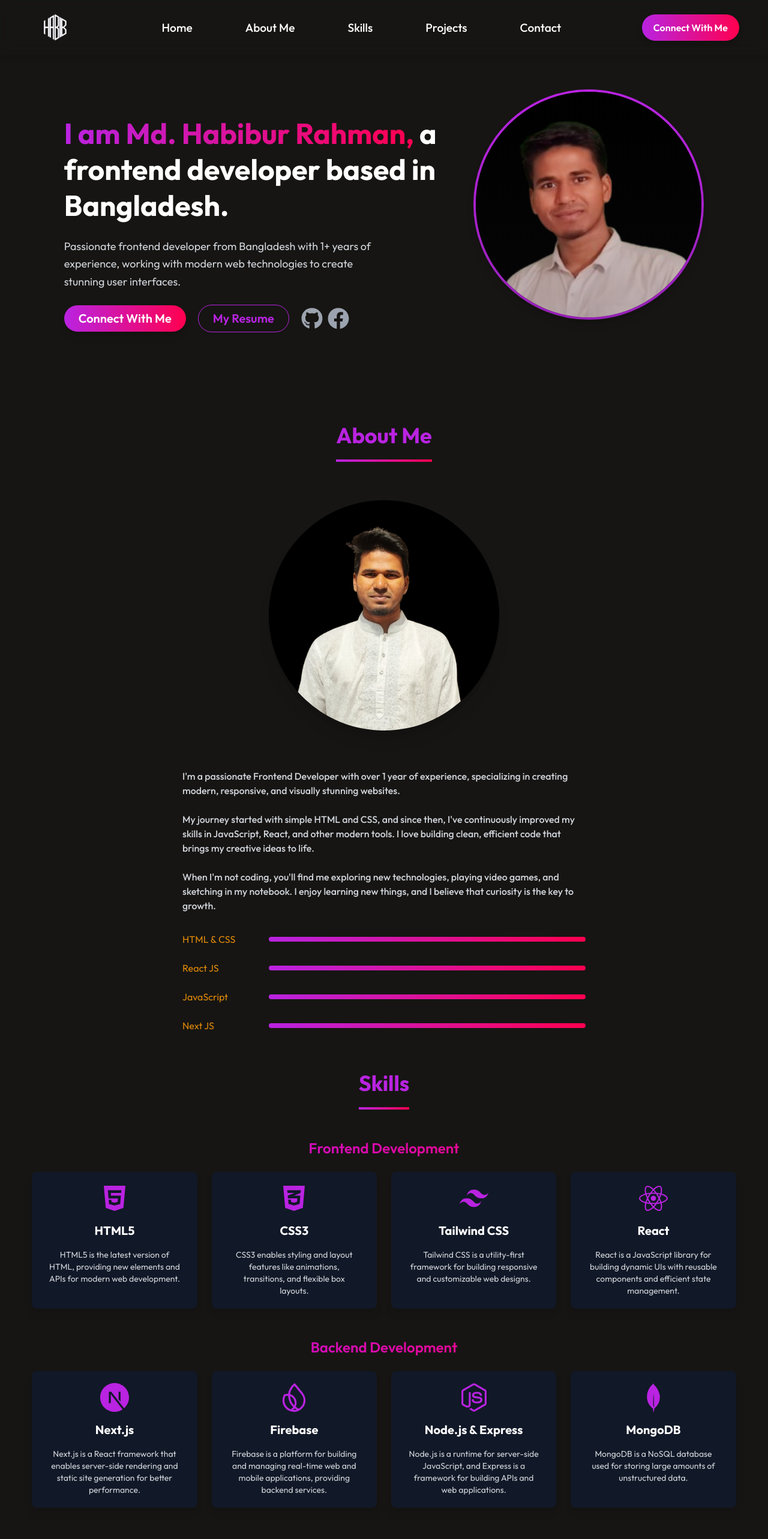
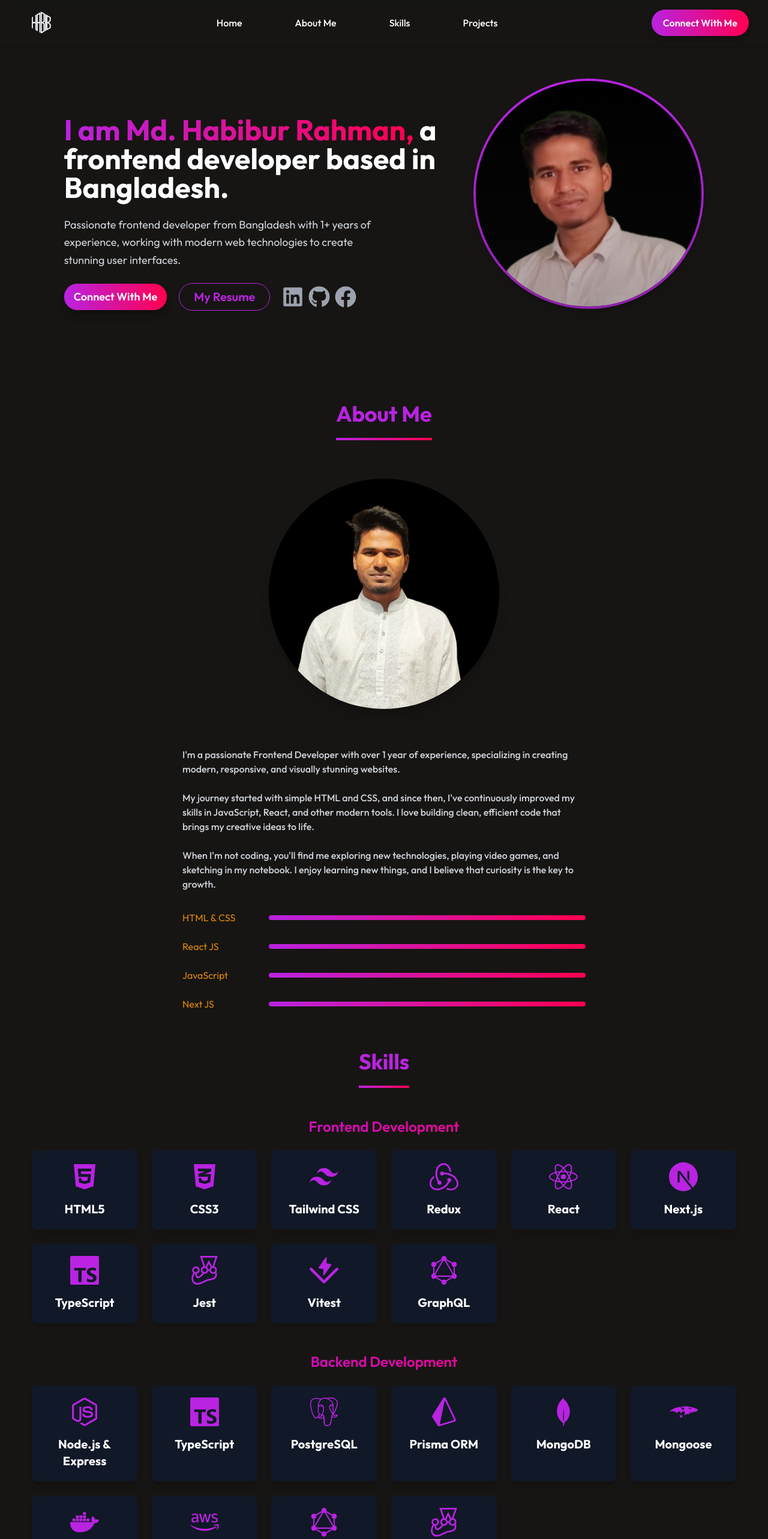
Before and after one commit to habib395/profile-repository, a React (Vite) app: page / in a window 1280 px wide. Shown: the top 2566 px of the page at 60% size. Built offline with nearby package versions, Linux system fonts and the light colour scheme.

Commit message:
polish the portfolio started already

```diff
--- a/src/Components/Contact/Contact.jsx
+++ b/src/Components/Contact/Contact.jsx
@@ -4,6 +4,8 @@ import { FaSquareWhatsapp } from "react-icons/fa6";
 import { IoHome } from "react-icons/io5";
 import { FaPhoneAlt } from "react-icons/fa";
 import Animation from "./Animation";
+
+import { FaFacebook, FaGithub, FaLinkedin } from "react-icons/fa";
 
 
 const Contact = () => {
@@ -80,6 +82,32 @@ const Contact = () => {
               <IoHome size={24} />
               <p className="text-lg">Rajshahi, Bangladesh</p>
             </div>
+             <div className="flex gap-4">
+            <a
+                          href="www.linkedin.com/in/md-habibur-rahman-9598a1368"
+                          target="_blank"
+                          rel="noopener noreferrer"
+                          className="text-2xl text-gray-400 hover:text-[#B923E1] transition"
+                        >
+                          <FaLinkedin />
+            </a>
+            <a
+              href="https://www.facebook.com/md.habibur.rahman.sujon.788802"
+              target="_blank"
+              rel="noopener noreferrer"
+              className="text-2xl text-gray-400 hover:text-[#B923E1] transition"
+            >
+              <FaFacebook />
+            </a>
+            <a
+              href="https://github.com/habib395"
+              target="_blank"
+              rel="noopener noreferrer"
+              className="text-2xl text-gray-400 hover:text-[#B923E1] transition"
+            >
+              <FaGithub />
+            </a>
+          </div>
             <div>
               <Animation></Animation>
             </div>
@@ -88,7 +116,7 @@ const Contact = () => {
 
         <form
           onSubmit={onSubmit}
-          className="flex flex-col gap-6 w-full lg:w-1/2 bg-gray-900 p-8 rounded-xl shadow-lg"
+          className="flex flex-col gap-6 w-full lg:w-1/2 bg-gray-900 p-8 rounded-xl shadow-lg pt-4"
         >
           <h2 className="text-3xl font-semibold bg-gradient-to-l from-[#ff004f] to-[#B415FF] bg-clip-text text-transparent">
             Send a Message
--- a/src/Components/Footer/Footer.jsx
+++ b/src/Components/Footer/Footer.jsx
@@ -1,6 +1,6 @@
 import { FaCircleUser } from "react-icons/fa6";
 import { IoLogoBuffer } from "react-icons/io5";
-import { FaFacebook, FaGithub } from "react-icons/fa";
+// import { FaFacebook, FaGithub, FaLinkedin } from "react-icons/fa";
 
 const Footer = () => {
   return (
@@ -45,7 +45,15 @@ const Footer = () => {
           <p className="cursor-pointer hover:text-white transition">
             Privacy Policy
           </p>
-          <div className="flex gap-4">
+          {/* <div className="flex gap-4">
+            <a
+                          href="www.linkedin.com/in/md-habibur-rahman-9598a1368"
+                          target="_blank"
+                          rel="noopener noreferrer"
+                          className="text-2xl text-gray-400 hover:text-[#B923E1] transition"
+                        >
+                          <FaLinkedin />
+            </a>
             <a
               href="https://www.facebook.com/md.habibur.rahman.sujon.788802"
               target="_blank"
@@ -62,7 +70,7 @@ const Footer = () => {
             >
               <FaGithub />
             </a>
-          </div>
+          </div> */}
         </div>
       </div>
     </footer>
--- a/src/Components/Hero/Hero.jsx
+++ b/src/Components/Hero/Hero.jsx
@@ -1,6 +1,8 @@
 import { motion } from "framer-motion";
 import profile_img from "../../assets/heroImg.png";
 import { FaFacebook, FaGithub } from "react-icons/fa";
+import { FaLinkedin } from "react-icons/fa";
+import AnchorLink from "react-anchor-link-smooth-scroll";
 
 const Hero = () => {
   return (
@@ -15,7 +17,7 @@ const Hero = () => {
         animate={{ opacity: 1, y: 0 }}
         transition={{ duration: 1 }}
       >
-        <h1 className="text-5xl font-bold leading-tight pt-16">
+        <h1 className="text-3xl sm:text-4xl lg:text-5xl font-bold leading-tight pt-16">
           <span className="bg-gradient-to-r from-[#B923E1] to-[#ff004f] text-transparent bg-clip-text">
             I am Md. Habibur Rahman,
           </span>{" "}
@@ -40,11 +42,13 @@ const Hero = () => {
           transition={{ delay: 0.8, duration: 0.8 }}
         >
           <motion.button
-            className="px-6 py-2 rounded-full bg-gradient-to-r from-[#B923E1] to-[#ff004f] text-white font-semibold shadow-lg transition-all duration-300 hover:scale-110"
+            className="rounded-full bg-gradient-to-r from-[#B923E1] to-[#ff004f] text-white font-semibold shadow-lg transition-all duration-300 hover:scale-110"
             whileHover={{ scale: 1.1 }}
             whileTap={{ scale: 0.9 }}
           >
-            Connect With Me
+            <div className="px-4 py-2 flex items-center text-lg font-semibold hover:scale-105 transition-transform duration-300 cursor-pointer rounded-full bg-gradient-to-r from-[#B923E1] to-[#ff004f] text-white shadow-lg hover:shadow-xl">
+                    <AnchorLink className="anchor-link" offset={50} href='#contact'><p>Connect With Me</p></AnchorLink>
+                  </div>
           </motion.button>
 
           <motion.button
@@ -53,7 +57,7 @@ const Hero = () => {
             whileTap={{ scale: 0.9 }}
           >
             <a
-              href="https://drive.google.com/file/d/1Kd0ATPOMK5uFIox0j7nbAGP3zXPM-gEx/view"
+              href="https://drive.google.com/file/d/1iTSonsxAjQu4Uoy1BwRqHyHQfoGQZkv1/view?usp=sharing"
               target="_blank"
               rel="noopener noreferrer"
             >
@@ -62,6 +66,15 @@ const Hero = () => {
           </motion.button>
 
           <div className="flex gap-2">
+            <motion.a
+              href="www.linkedin.com/in/md-habibur-rahman-9598a1368"
+              target="_blank"
+              rel="noopener noreferrer"
+              className="text-4xl text-gray-400 hover:text-[#B923E1] transition"
+              whileHover={{ scale: 1.2, rotate: 10 }}
+            >
+              <FaLinkedin />
+            </motion.a>
             <motion.a
               href="https://github.com/habib395"
               target="_blank"
@@ -92,7 +105,7 @@ const Hero = () => {
         transition={{ duration: 1 }}
       >
         <motion.div
-          className="relative w-72 h-72 md:w-96 md:h-96"
+          className="relative w-56 h-56 sm:w-72 sm:h-72 md:w-96 md:h-96"
           whileHover={{ scale: 1.05, rotate: 3 }}
         >
           <img
--- a/src/Components/Navbar/Navbar.css
+++ b/src/Components/Navbar/Navbar.css
@@ -13,7 +13,7 @@
 
 .nav-link p {
     margin: 0;
-    font-size: 1.2rem;
+    font-size: 1rem;
 }
 
 .connect-button {
@@ -47,7 +47,7 @@
 
 @media screen and (min-width: 1025px) {
     .navbar-container {
-        padding: 1rem 3rem;
+        padding: 0.5rem 2rem;
     }
 
     .nav-link {
@@ -69,7 +69,7 @@
 
 @media screen and (max-width: 1024px) {
     .navbar-container {
-        padding: 0.5rem 1rem;
+        padding: 0.5rem 0.5rem;
     }
 
     .nav-link {
--- a/src/Components/Navbar/Navbar.jsx
+++ b/src/Components/Navbar/Navbar.jsx
@@ -12,13 +12,16 @@ const Navbar = () => {
 
   return (
     <div className='navbar-container'>
-      <img className="h-12 w-auto transform hover:scale-110 transition-transform duration-300 cursor-pointer" src={logo} alt="Logo" />
+      <AnchorLink className="anchor-link" offset={50} href='#home'><p>
+        <img className="h-10 w-auto transform hover:scale-110 transition-transform duration-300 cursor-pointer" src={logo} alt="Logo" />
+        </p></AnchorLink>
+
 
       <div className="lg:hidden flex items-center" onClick={toggleMenu}>
         <span className="text-3xl text-white">☰</span>
       </div>
 
-      <ul className={`flex items-center list-none sm:gap-14 text-xl font-medium ${isMenuOpen ? 'isMenuOpen' : 'lg:flex lg:flex-row lg:static lg:bg-transparent hidden'}`}>
+      <ul className={`flex items-center list-none sm:gap-14 text-lg font-medium ${isMenuOpen ? 'isMenuOpen' : 'lg:flex lg:flex-row lg:static lg:bg-transparent hidden'}`}>
         <li className="nav-link relative hover:text-[#B923E1] transition-colors duration-300">
           <AnchorLink className="anchor-link" offset={50} href='#home'><p>Home</p></AnchorLink>
         </li>
@@ -31,13 +34,13 @@ const Navbar = () => {
         <li className="nav-link relative hover:text-[#B923E1] transition-colors duration-300">
           <AnchorLink className="anchor-link" offset={50} href='#portfolio'><p>Projects</p></AnchorLink>
         </li>
-        <li className="nav-link relative hover:text-[#B923E1] transition-colors duration-300">
+        {/* <li className="nav-link relative hover:text-[#B923E1] transition-colors duration-300">
           <AnchorLink className="anchor-link" offset={50} href='#contact'><p>Contact</p></AnchorLink>
-        </li>
+        </li> */}
       </ul>
 
       <div className="connect-button px-6 py-3 flex items-center text-xl font-semibold hover:scale-105 transition-transform duration-300 cursor-pointer rounded-full bg-gradient-to-r from-[#B923E1] to-[#ff004f] text-white shadow-lg hover:shadow-xl">
-        Connect With Me
+        <AnchorLink className="anchor-link" offset={50} href='#contact'><p> Connect With Me</p></AnchorLink>
       </div>
     </div>
   );
--- a/src/Components/Skills/Skills.jsx
+++ b/src/Components/Skills/Skills.jsx
@@ -4,7 +4,7 @@ import "./Skills.css";
 const Skills = () => {
   const renderSkills = (skills) => {
     return (
-      <div className="grid grid-cols-1 sm:grid-cols-2 md:grid-cols-3 lg:grid-cols-4 gap-6 mt-6">
+      <div className="grid grid-cols-3 sm:grid-cols-4 md:grid-cols-5 lg:grid-cols-6 gap-6 mt-6">
         {skills.map((skill, index) => {
           const IconComponent = skill.s_icon;
           return (
@@ -16,9 +16,9 @@ const Skills = () => {
 
               <h2 className="text-xl font-bold text-white">{skill.s_name}</h2>
 
-              <p className="text-gray-300 text-sm text-center px-2">
+              {/* <p className="text-gray-300 text-sm text-center px-2">
                 {skill.s_disc}
-              </p>
+              </p> */}
             </div>
           );
         })}
--- a/src/assets/Skills_data.js
+++ b/src/assets/Skills_data.js
@@ -2,6 +2,14 @@ import { FaHtml5, FaCss3Alt, FaReact, FaNodeJs, FaGitAlt, FaDatabase, FaGithub,
 import { SiTailwindcss, SiFirebase, SiMongodb, SiNextdotjs } from "react-icons/si";
 import { LuFileJson } from "react-icons/lu";
 import { PiStripeLogoFill } from "react-icons/pi";
+import { FaDocker, FaAws } from "react-icons/fa";
+import { SiRedux, SiTypescript, SiJest, SiVitest, SiGraphql } from "react-icons/si";
+import { SiPostgresql, SiPrisma, SiMongoose } from "react-icons/si";
+import { SiPostman } from "react-icons/si";
+import { SiShadcnui } from "react-icons/si";
+import { TbBrandVercelFilled } from "react-icons/tb";
+// import { TbBrandVercel, TbBrandShadcnUi } from "react-icons/tb";
+
 
 const Skills_data = [
   // Frontend Skills
@@ -30,12 +38,54 @@ const Skills_data = [
     proficiency: 80,
   },
   {
+    s_no: "04",
+    s_icon: SiRedux,
+    s_name: "Redux",
+    s_disc: "Redux is a predictable state container for managing application state in React apps.",
+    proficiency: 80,
+  },
+  {
     s_no: "05",
     s_icon: FaReact,
     s_name: "React",
     s_disc: "React is a JavaScript library for building dynamic UIs with reusable components and efficient state management.",
     proficiency: 85,
   },
+  {
+    s_no: "06",
+    s_icon: SiNextdotjs,
+    s_name: "Next.js",
+    s_disc: "Next.js is a React framework for server-side rendering, static site generation, and SEO optimization.",
+    proficiency: 80,
+  },
+  {
+    s_no: "07",
+    s_icon: SiTypescript,
+    s_name: "TypeScript",
+    s_disc: "TypeScript is a statically typed superset of JavaScript that improves code quality and developer experience.",
+    proficiency: 80,
+  },
+  {
+    s_no: "08",
+    s_icon: SiJest,
+    s_name: "Jest",
+    s_disc: "Jest is a delightful JavaScript testing framework used for unit testing frontend applications.",
+    proficiency: 75,
+  },
+  {
+    s_no: "09",
+    s_icon: SiVitest,
+    s_name: "Vitest",
+    s_disc: "Vitest is a fast unit testing framework built for Vite, offering instant feedback and modern DX.",
+    proficiency: 70,
+  },
+  {
+    s_no: "10",
+    s_icon: SiGraphql,
+    s_name: "GraphQL",
+    s_disc: "GraphQL is a query language that allows clients to request specific data, reducing over-fetching in frontend.",
+    proficiency: 75,
+  }
 
     ]
   },
@@ -45,34 +95,75 @@ const Skills_data = [
     category: "Backend",
     skills: [
        {
-        s_no: "07",
-        s_icon: SiNextdotjs,
-        s_name: "Next.js",
-        s_disc: "Next.js is a React framework that enables server-side rendering and static site generation for better performance.",
+    s_no: "01",
+    s_icon: FaNodeJs,
+    s_name: "Node.js & Express",
+    s_disc: "Node.js is a runtime for server-side JavaScript, and Express is a fast, minimalist web framework for APIs and web apps.",
+    proficiency: 75,
+  },
+  {
+    s_no: "02",
+    s_icon: SiTypescript,
+    s_name: "TypeScript",
+    s_disc: "TypeScript adds strong typing to JavaScript, improving code reliability and scalability in backend development.",
     proficiency: 80,
   },
   {
-        s_no: "09",
-        s_icon: SiFirebase,
-        s_name: "Firebase",
-        s_disc: "Firebase is a platform for building and managing real-time web and mobile applications, providing backend services.",
+    s_no: "03",
+    s_icon: SiPostgresql,
+    s_name: "PostgreSQL",
+    s_disc: "PostgreSQL is an advanced open-source relational database known for reliability, performance, and SQL compliance.",
+    proficiency: 78,
+  },
+  {
+    s_no: "04",
+    s_icon: SiPrisma,
+    s_name: "Prisma ORM",
+    s_disc: "Prisma is a modern ORM for Node.js and TypeScript that simplifies database access with type safety and auto-migrations.",
+    proficiency: 75,
+  },
+  {
+    s_no: "05",
+    s_icon: SiMongodb,
+    s_name: "MongoDB",
+    s_disc: "MongoDB is a popular NoSQL database for flexible, document-oriented storage in modern applications.",
+    proficiency: 78,
+  },
+  {
+    s_no: "06",
+    s_icon: SiMongoose,
+    s_name: "Mongoose",
+    s_disc: "Mongoose is an ODM that provides a straightforward way to model and work with MongoDB data in Node.js.",
+    proficiency: 76,
+  },
+  {
+    s_no: "07",
+    s_icon: FaDocker,
+    s_name: "Docker",
+    s_disc: "Docker is a platform that packages applications and their dependencies into containers for consistent development and deployment.",
     proficiency: 70,
   },
   {
     s_no: "08",
-        s_icon: FaNodeJs,
-        s_name: "Node.js & Express",
-        s_disc: "Node.js is a runtime for server-side JavaScript, and Express is a framework for building APIs and web applications.",
+    s_icon: FaAws,
+    s_name: "AWS",
+    s_disc: "Amazon Web Services (AWS) offers cloud infrastructure and backend services like EC2, S3, and Lambda for scalable deployments.",
+    proficiency: 72,
+  },
+  {
+    s_no: "09",
+    s_icon: SiGraphql,
+    s_name: "GraphQL",
+    s_disc: "GraphQL is a flexible API query language that allows clients to request exactly the data they need, improving performance.",
     proficiency: 75,
   },
   {
     s_no: "10",
-        s_icon: SiMongodb,
-        s_name: "MongoDB",
-        s_disc: "MongoDB is a NoSQL database used for storing large amounts of unstructured data.",
-        proficiency: 78,
+    s_icon: SiJest,
+    s_name: "Jest (Backend Testing)",
+    s_disc: "Jest is a powerful JavaScript testing framework used for unit and integration tests in backend APIs and logic.",
+    proficiency: 70,
   },
-
     ]
   },
 
@@ -107,6 +198,34 @@ const Skills_data = [
     s_name: "Stripe",
     s_disc: "Stripe is a popular payment processing platform used for handling online transactions and supporting various payment methods.",
     proficiency: 77,
+  },
+  {
+    s_no: "16",
+    s_icon: SiFirebase,
+    s_name: "Firebase",
+    s_disc: "Firebase provides backend services like real-time database, auth, and hosting to quickly build full-stack apps.",
+    proficiency: 78,
+  },
+  {
+    s_no: "17",
+    s_icon: TbBrandVercelFilled ,
+    s_name: "Vercel",
+    s_disc: "Vercel is a cloud platform for deploying frontend applications, offering serverless functions and global CDN.",
+    proficiency: 80,
+  },
+  {
+    s_no: "19",
+    s_icon:  SiShadcnui ,
+    s_name: "shadcn/ui",
+    s_disc: "shadcn/ui is a beautifully designed component library built on Tailwind CSS and Radix UI for fast, accessible UIs.",
+    proficiency: 85,
+  },
+  {
+    s_no: "20",
+    s_icon: SiPostman,
+    s_name: "Postman",
+    s_disc: "Postman is an API platform for building, testing, and documenting APIs efficiently during development.",
+    proficiency: 80,
   }
     ]
   }
```
Lines whose indentation alone changed are shown as unchanged.
